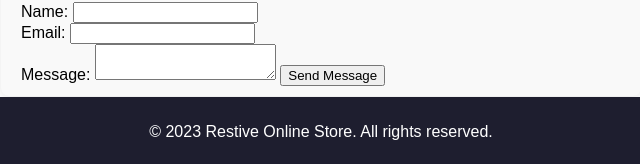
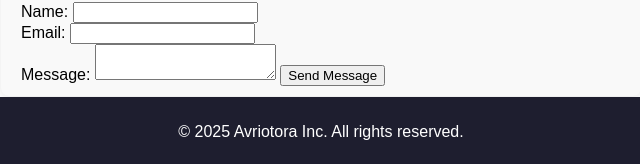
Before and after one commit to Famys784/Resrive-Store, a plain HTML site: page index.html in a window 1280 px wide. Shown: the part 1639-1803 px from the top of the page, 319-959 px from the left. Drawn offline with Linux system fonts and the light colour scheme.

Commit message:
Update index.html

```diff
--- a/index.html
+++ b/index.html
@@ -156,7 +156,7 @@
         </div>
     </form>
     <footer class="footer">
-        <p>&copy; 2023 Restive Online Store. All rights reserved.</p>
+        <p>&copy; 2025 Avriotora Inc. All rights reserved.</p>
     </footer>
 
     <script>
```
